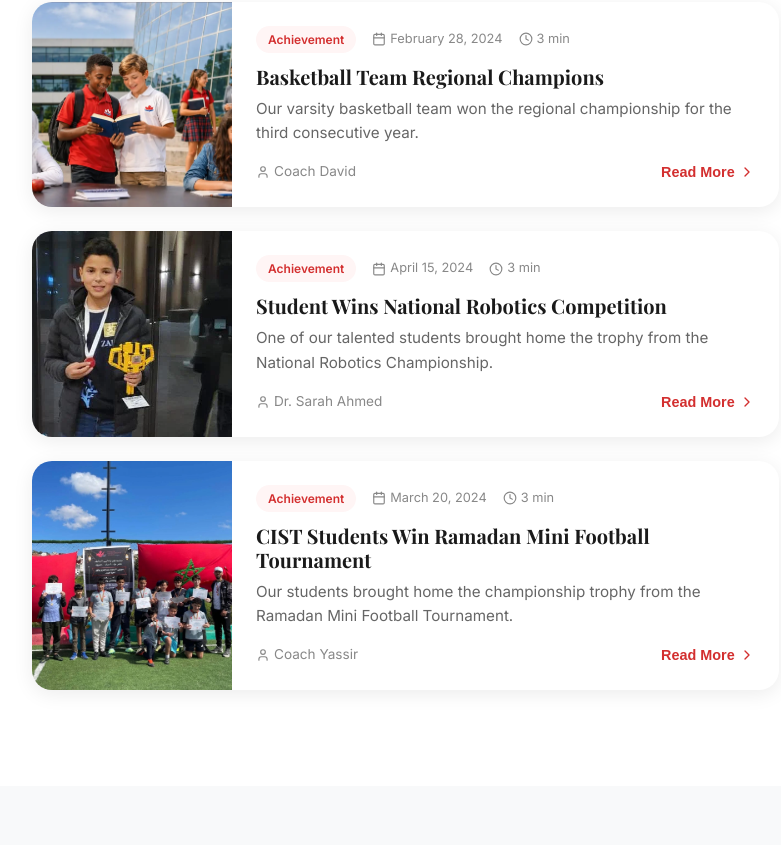
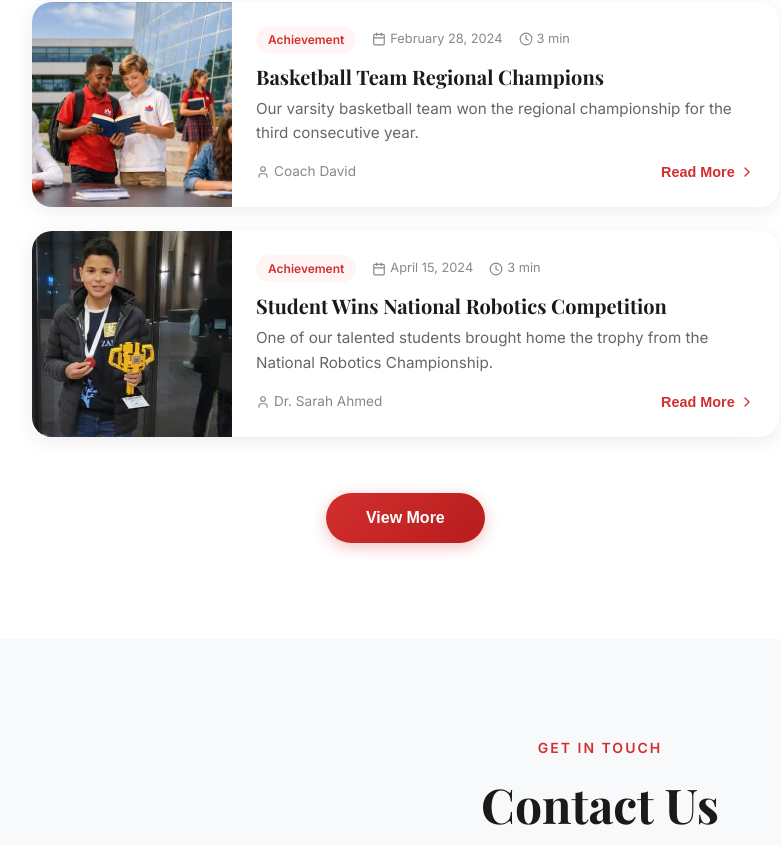
Before and after one commit to Yel-Pacman/cist1, a React (Vite) app: page / in a window 1280 px wide. Shown: the part 6364-7209 px from the top of the page, without its empty margins (40-821 px from the left). Built offline with nearby package versions, Linux system fonts and the light colour scheme.

Commit message:
Add View More/Less buttons to Gallery and News

```diff
--- a/src/components/CampusLifeModern.jsx
+++ b/src/components/CampusLifeModern.jsx
@@ -244,10 +244,10 @@ const CampusLifeModern = () => {
           </div>
 
           {/* Show More Button - Only for All category */}
-          {selectedCategory === 'all' && !showMore && galleryItems.length > 6 && (
+          {selectedCategory === 'all' && galleryItems.length > 6 && (
             <div style={{ textAlign: 'center', marginTop: '2rem' }}>
               <button
-                onClick={() => setShowMore(true)}
+                onClick={() => setShowMore(!showMore)}
                 style={{
                   background: 'linear-gradient(135deg, #D32F2F 0%, #B71C1C 100%)',
                   color: 'white',
@@ -269,7 +269,7 @@ const CampusLifeModern = () => {
                   e.target.style.boxShadow = '0 4px 15px rgba(211, 47, 47, 0.3)';
                 }}
               >
-                Show More
+                {showMore ? 'View Less' : 'View More'}
               </button>
             </div>
           )}
--- a/src/components/NewsModern.jsx
+++ b/src/components/NewsModern.jsx
@@ -6,6 +6,7 @@ const NewsModern = () => {
   const [activeFilter, setActiveFilter] = useState('all');
   const [expandedArticle, setExpandedArticle] = useState(null);
   const [lightboxImage, setLightboxImage] = useState(null);
+  const [showMore, setShowMore] = useState(false);
 
   useEffect(() => {
     const observer = new IntersectionObserver(
@@ -115,7 +116,7 @@ const NewsModern = () => {
   ];
 
   const filteredNews = activeFilter === 'all'
-    ? newsItems
+    ? (showMore ? newsItems : newsItems.slice(0, 5))
     : newsItems.filter(item => item.category === activeFilter);
 
   return (
@@ -176,7 +177,7 @@ const NewsModern = () => {
               {filters.map((filter) => (
                 <button
                   key={filter.id}
-                  onClick={() => setActiveFilter(filter.id)}
+                  onClick={() => { setActiveFilter(filter.id); setShowMore(false); }}
                   style={{
                     padding: '0.75rem 1.25rem',
                     borderRadius: '50px',
@@ -324,6 +325,37 @@ const NewsModern = () => {
                   </div>
                 </div>
               ))}
+
+              {/* View More/Less Button - Only for All filter */}
+              {activeFilter === 'all' && newsItems.length > 5 && (
+                <div style={{ textAlign: 'center', marginTop: '2rem' }}>
+                  <button
+                    onClick={() => setShowMore(!showMore)}
+                    style={{
+                      background: 'linear-gradient(135deg, #D32F2F 0%, #B71C1C 100%)',
+                      color: 'white',
+                      padding: '1rem 2.5rem',
+                      borderRadius: '50px',
+                      border: 'none',
+                      fontSize: '1rem',
+                      fontWeight: 600,
+                      cursor: 'pointer',
+                      transition: 'all 0.3s ease',
+                      boxShadow: '0 4px 15px rgba(211, 47, 47, 0.3)',
+                    }}
+                    onMouseEnter={(e) => {
+                      e.target.style.transform = 'translateY(-3px)';
+                      e.target.style.boxShadow = '0 8px 25px rgba(211, 47, 47, 0.4)';
+                    }}
+                    onMouseLeave={(e) => {
+                      e.target.style.transform = 'translateY(0)';
+                      e.target.style.boxShadow = '0 4px 15px rgba(211, 47, 47, 0.3)';
+                    }}
+                  >
+                    {showMore ? 'View Less' : 'View More'}
+                  </button>
+                </div>
+              )}
             </div>
           </div>
 
```
Also changed, not shown: public/icon.webp, public/images/icon.webp (deleted).
